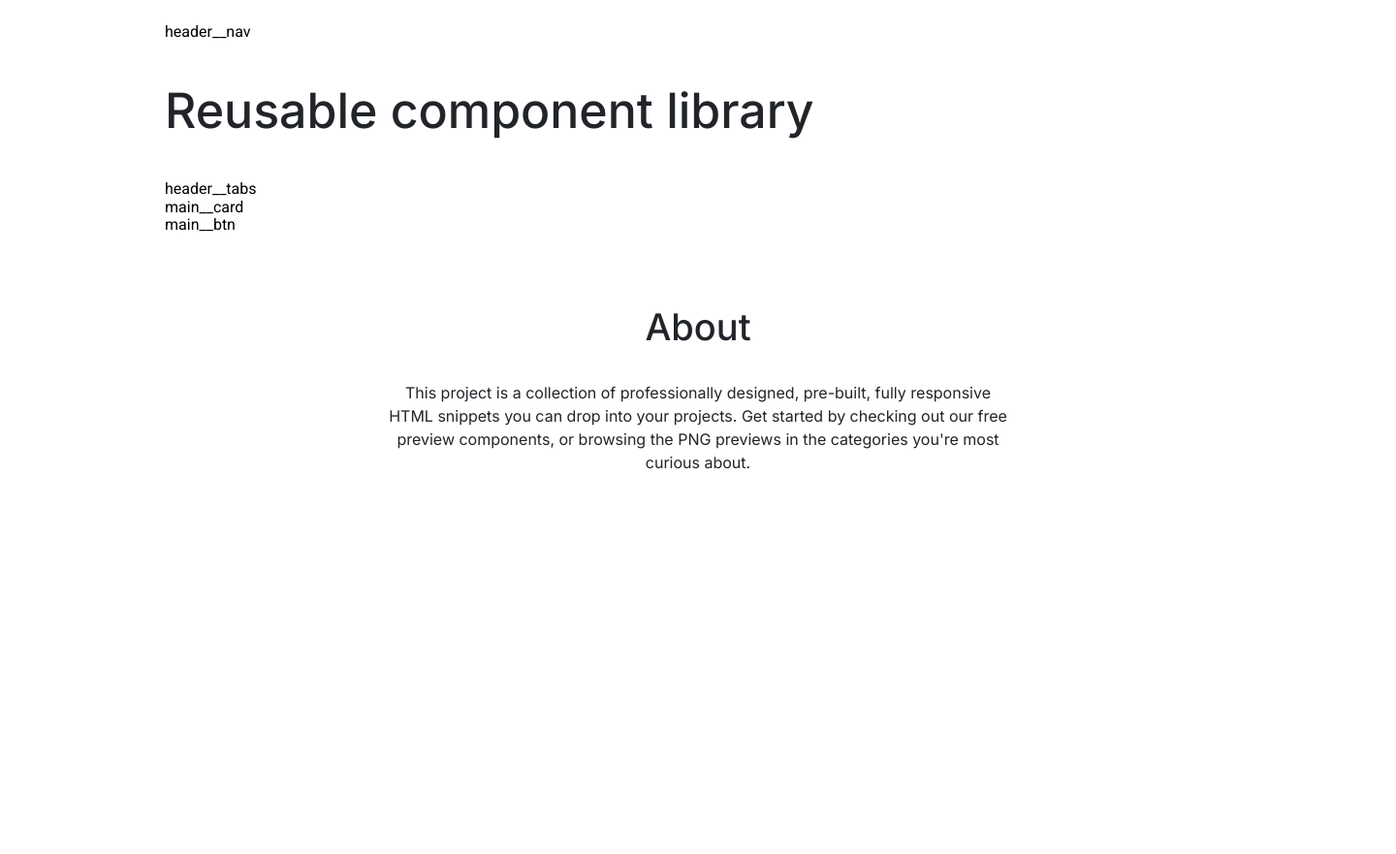
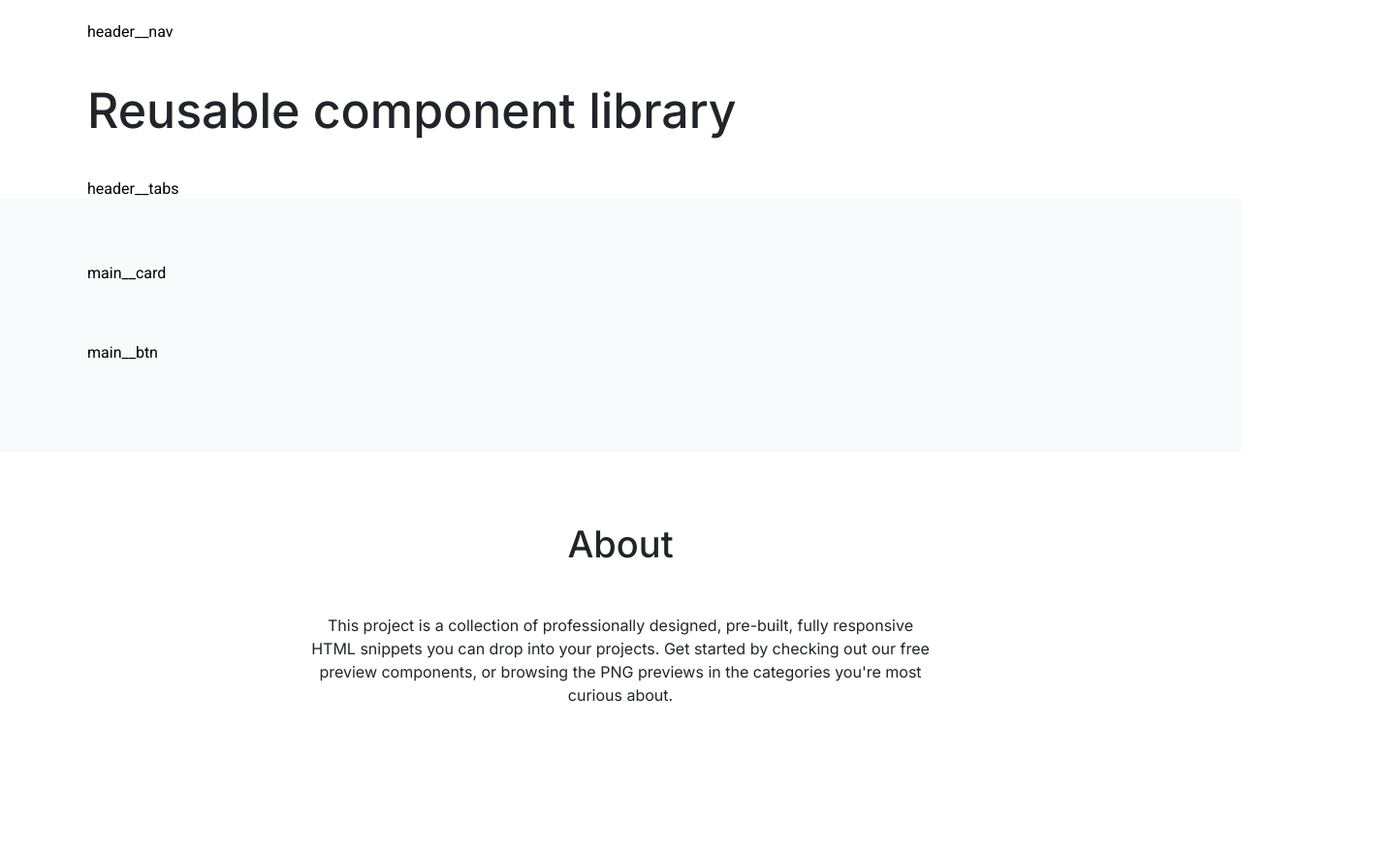
Before and after one commit to js-tasks-ru/htmlcss-20230911-4_loramisautova, a website: page index.html in a window 1280 px wide. Shown: the whole page at 97% size, 1440 px wide, since content can reach past the window. Before the commit the page ends 800 px from the top, so only its background shows below. Drawn offline with Linux system fonts and the light colour scheme.

Commit message:
add changes to task 4

```diff
--- a/assets/css/main.css
+++ b/assets/css/main.css
@@ -1,9 +1,11 @@
 @import '../fonts/fonts.css';
 @import 'normalize.css';
+
+@import '../../components/container/container.css';
+@import '../../components/header/header.css';
+@import '../../components/preview/preview.css';
+@import '../../components/footer/footer.css';
 @import '../../pages/page/page.css';
-@import '../../components/header/header.css';
-@import '../../components/main/main-block.css';
-@import '../../components/footer/footer.css';
 
 :root {
     --white: #ffffff;
@@ -27,3 +29,10 @@
 * {
     font-family: 'Roboto', sans-serif;
 }
+
+html {
+    height: 100%;
+    padding: 0;
+    margin: 0;
+    box-sizing: border-box;
+}
--- /dev/null
+++ b/components/container/container.css
@@ -0,0 +1,4 @@
+.container {
+    max-width: 1100px;
+    margin: 0 auto;
+}
--- a/components/footer/footer.css
+++ b/components/footer/footer.css
@@ -1,6 +1,3 @@
-.footer {
-    width: 100%;
-}
 .footer__container {
     max-width: 640px;
     margin: 0 auto;
@@ -15,16 +12,13 @@
     color: var(--black);
 }
 .footer__title {
-    margin: 0 0 32px 0;
-    padding: 0;
+    margin-bottom: 32px;
     font-size: 38px;
     font-weight: 500;
     line-height: 48px;
     font-family: 'Inter', sans-serif;
 }
 .footer__text {
-    margin: 0;
-    padding: 0;
     font-size: 16px;
     font-weight: 400;
     line-height: 24px;
--- /dev/null
+++ b/components/preview/preview.css
@@ -0,0 +1,11 @@
+.preview {
+    flex: 1 1 auto;
+    background-color: #F9FAFC;
+}
+.preview__content {
+    padding-top: 68px;
+    padding-bottom: 92px;
+}
+.card-list {
+    margin-bottom: 64px;
+}
--- a/index.html
+++ b/index.html
@@ -7,8 +7,10 @@
         <link rel="preconnect" href="https://fonts.googleapis.com">
         <link rel="preconnect" href="https://fonts.gstatic.com" crossorigin>
         <link href="https://fonts.googleapis.com/css2?family=Inter:wght@400;500&display=swap" rel="stylesheet">
+        <title>Reusable component library</title>
     </head>
-    <body class='page'>
+    <body>
+        <div class='page'>
             <header class='header'>
                 <div class='container'>
                     <div class='header__content'>
@@ -24,11 +26,11 @@
                     </div>
                 </div>
             </header>
-        <main class='main'>
+            <main class='preview'>
                 <div class='container'>
-                <div class='main__content'>
+                    <div class='preview__content'>
                         <div class='card-list'>main__card</div>
-                    <div class='main__btn-load'>main__btn</div>
+                        <div class='preview__btn-load'>main__btn</div>
                     </div>
                 </div>
             </main>
@@ -42,5 +44,6 @@
                     </div>
                 </div>
             </footer>
+        </div>
     </body>
 </html>
--- a/pages/page/page.css
+++ b/pages/page/page.css
@@ -1,18 +1,4 @@
-html {
-    height: 100%;
-    padding: 0;
-    margin: 0;
-    box-sizing: border-box;
-}
 .page {
-    min-height: 100%;
-    width: 1440px;
-    padding: 0;
-    margin: 0;
     display: flex;
     flex-direction: column;
 }
-.container {
-    max-width: 1100px;
-    margin: 0 auto;
-}
```
Also changed, not shown: assets/css/normalize.css. Lines whose indentation alone changed are shown as unchanged.
